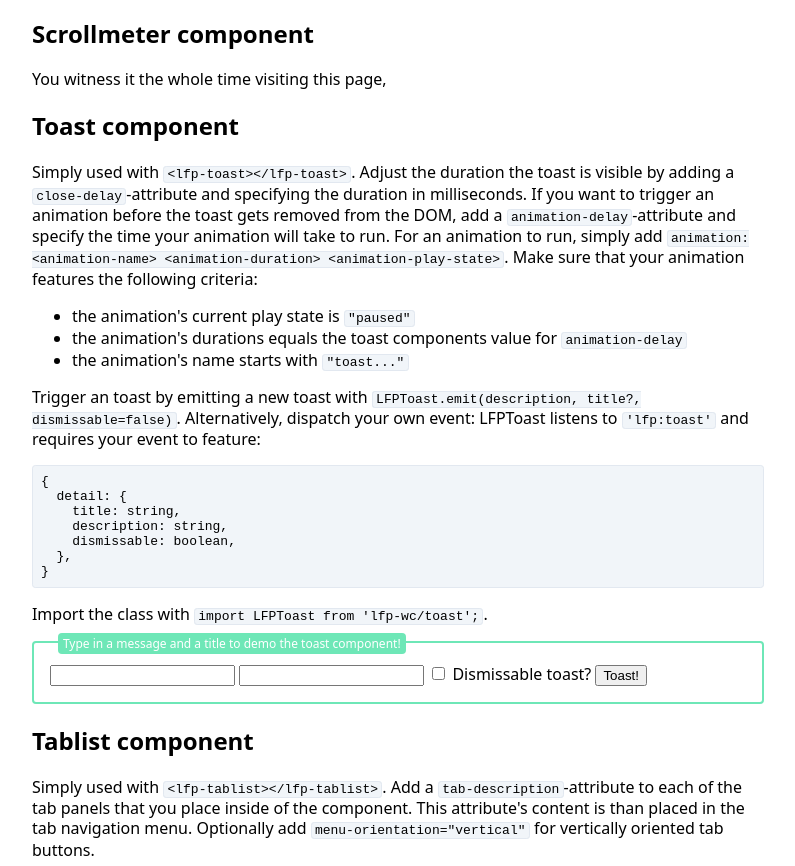
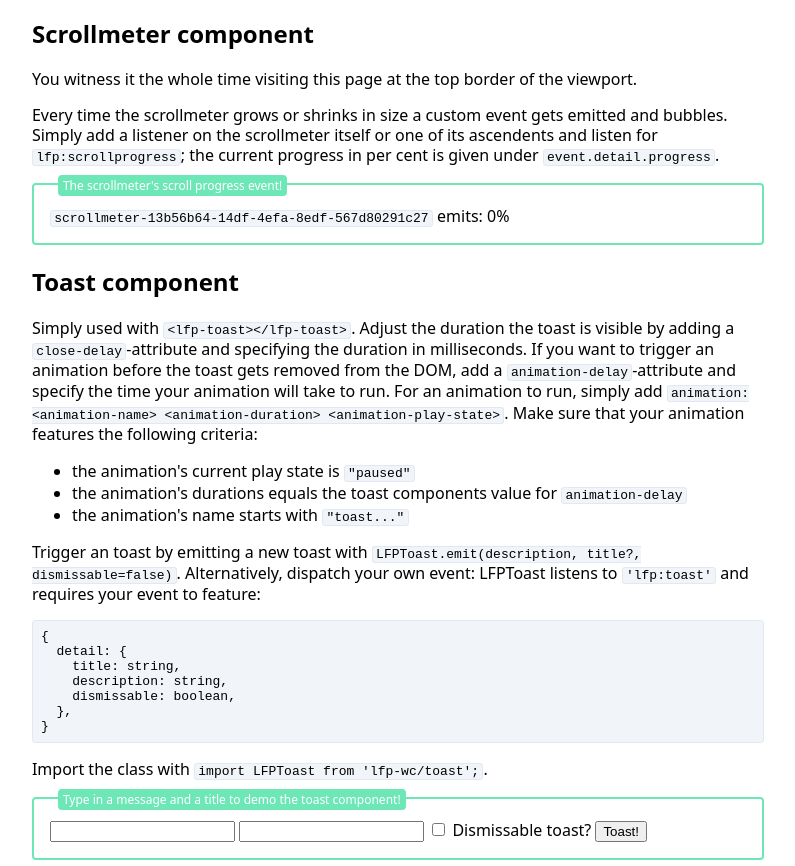
Before and after one commit to lowfatprophet/LFP-Web-Components, a website: page index.html in a window 1280 px wide. Shown: the part 2748-3614 px from the top of the page, without its empty margins (242-1037 px from the left). Drawn offline with Linux system fonts and the light colour scheme.

Commit message:
add: scrollmeter event

```diff
--- a/index.html
+++ b/index.html
@@ -158,7 +158,21 @@
       <!-- Scrollmeter -->
       <section>
         <h2 id="scrollmeter-component">Scrollmeter component</h2>
-        <p>You witness it the whole time visiting this page,</p>
+        <p>You witness it the whole time visiting this page at the top border of the viewport.</p>
+        <p>Every time the scrollmeter grows or shrinks in size a custom event gets emitted and bubbles. Simply add a listener on the scrollmeter itself or one of its ascendents and listen for <code>lfp:scrollprogress</code>; the current progress in per cent is given under <code>event.detail.progress</code>.</p>
+        <div class="demo-area" description="The scrollmeter's scroll progress event!">
+          <div id="scrollmeter-example"></div>
+          <script defer>
+            const $scrollmeterExample = document.querySelector('#scrollmeter-example');
+            document.documentElement.addEventListener('lfp:scrollprogress', event => {
+              requestAnimationFrame(() => {
+                $scrollmeterExample.innerHTML =
+                `<code>${event.detail.emitter}</code> emits: ${Math.round(event.detail.progress * 100)}%`;
+              });
+            });
+            console.log('Hallo von hier unten!');
+          </script>
+        </div>
       </section>
 
       <!-- Toast -->
--- a/lib/Scrollmeter.js
+++ b/lib/Scrollmeter.js
@@ -3,11 +3,8 @@ import { addStylesheet } from "./utilities.js";
  * A web component signalling the user's scroll progress over a given containing
  * element on the page. Currently, only `document` (i.e., the `body` element) is
  * available for scroll tracking; more to come in the near future.
- * @attr scroll-element - Specify the element on which the scroll meter should
- * be applied. **Important**: Currently not implemented.
  */
 export default class LFPScrollMeter extends HTMLElement {
-    // container: Element | null;
     /**
      * @internal
      */
@@ -30,10 +27,9 @@ export default class LFPScrollMeter extends HTMLElement {
     meter = document.createElement('div');
     constructor() {
         super();
-        // this.container = isValidAttr('scroll-element', this, true) ?
-        //   document.querySelector('scroll-element') : null;
         this.meter.classList.add('meter');
         this.append(this.meter);
+        this.id = this.id.length === 0 ? `scrollmeter-${crypto.randomUUID()}` : this.id;
         addStylesheet(/* css */ `lfp-scrollmeter {
       display: block;
       inline-size: 100%;
@@ -48,10 +44,13 @@ export default class LFPScrollMeter extends HTMLElement {
       }
     }`);
         window.addEventListener('load', this.#init.bind(this));
-        window.addEventListener('scroll', _ => {
-            requestAnimationFrame(() => {
-                this.meter.style.scale = `${window.scrollY / this.pageHeight} 1`;
-            });
+        window.addEventListener('scroll', () => {
+            const progress = window.scrollY / this.pageHeight;
+            this.dispatchEvent(new CustomEvent('lfp:scrollprogress', {
+                bubbles: true,
+                detail: { progress: progress, emitter: this.id },
+            }));
+            requestAnimationFrame(() => { this.meter.style.scale = `${progress} 1`; });
         });
         window.addEventListener('resize', this.#init.bind(this));
     }
@@ -59,9 +58,6 @@ export default class LFPScrollMeter extends HTMLElement {
         this.barSize = this.getBoundingClientRect().width;
         this.viewportHeight = window.innerHeight;
         this.pageHeight = Math.max(document.body.scrollHeight, document.body.offsetHeight, document.documentElement.scrollHeight) - this.viewportHeight;
-        // this.pageHeight = this.container ?
-        //   this.container.getBoundingClientRect().height :
-        //   Math.max(document.body.scrollHeight, document.body.offsetHeight, document.documentElement.scrollHeight) - this.viewportHeight;
     }
 }
 customElements.define('lfp-scrollmeter', LFPScrollMeter);
--- a/src/Toast.ts
+++ b/src/Toast.ts
@@ -1,6 +1,6 @@
 import { addStylesheet, isValidAttr } from "./utilities.js";
 
-interface LFPToastEvent extends CustomEvent {
+export interface LFPToastEvent extends CustomEvent {
   detail: {
     title?: string;
     description: string;
```
Also changed, not shown: src/Scrollmeter.ts (+15 -13 lines).
